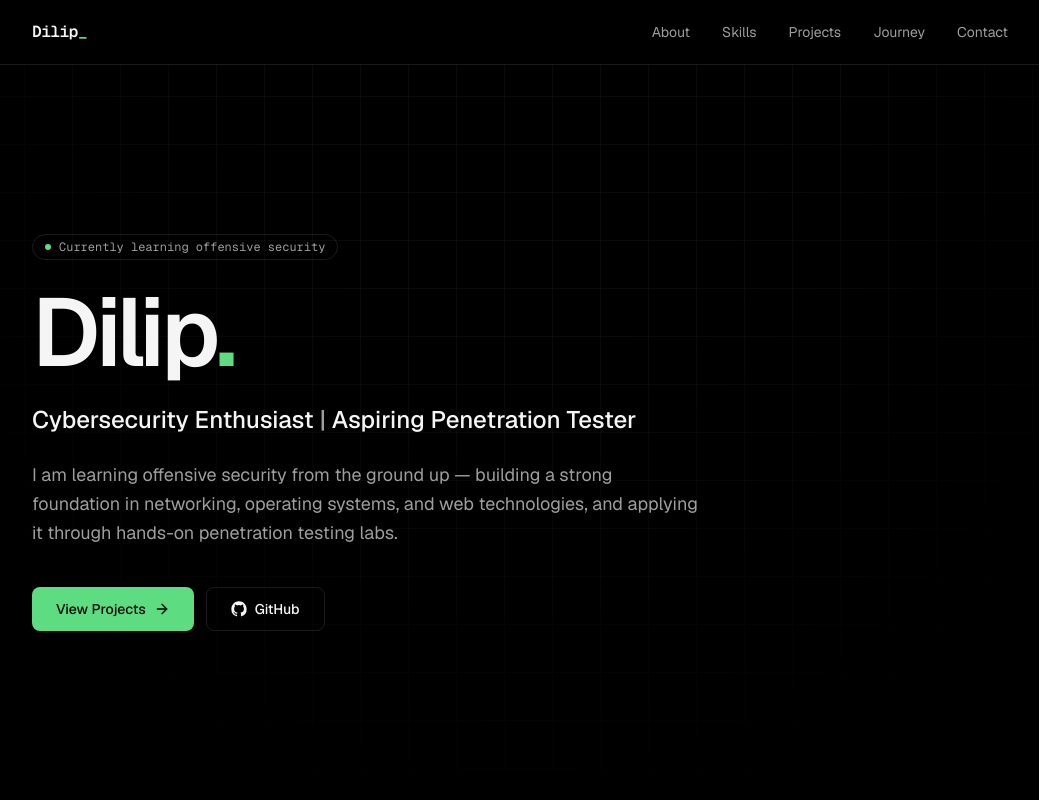
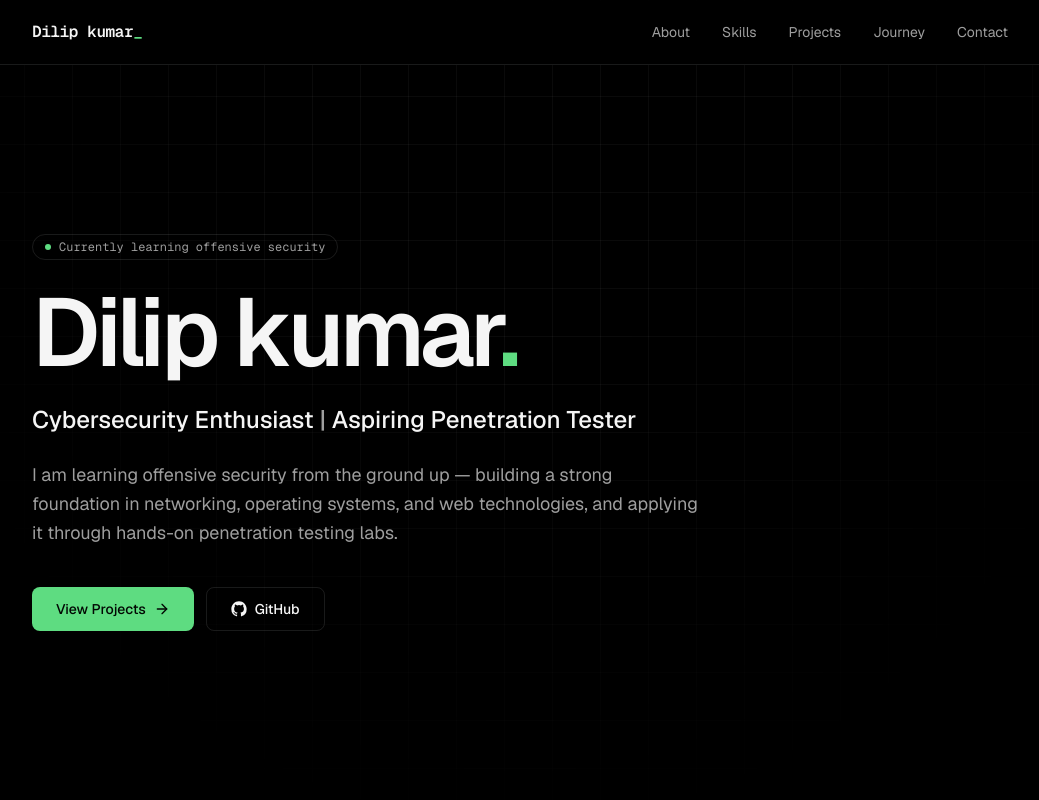
Before and after one commit to dilipkumar-sec/portfolio, a Next.js app: page / in a window 1280 px wide. Shown: the top 800 px of the page, without its empty margins (120-1159 px from the left). Built offline with nearby package versions, Linux system fonts and the light colour scheme.

Commit message:
feat: update author name to 'Dilip kumar' across portfolio metadata
V0-Chat-Id: tFODHA94SJh

```diff
--- a/app/layout.tsx
+++ b/app/layout.tsx
@@ -7,13 +7,13 @@ const geistSans = Geist({ subsets: ['latin'], variable: '--font-geist-sans' })
 const geistMono = Geist_Mono({ subsets: ['latin'], variable: '--font-geist-mono' })
 
 export const metadata: Metadata = {
-  title: 'Dilip — Cybersecurity Enthusiast | Aspiring Penetration Tester',
+  title: 'Dilip kumar — Cybersecurity Enthusiast | Aspiring Penetration Tester',
   description:
-    'Portfolio of Dilip, a cybersecurity learner focused on penetration testing, red team fundamentals, networking, Linux, Windows, and web application security.',
+    'Portfolio of Dilip kumar, a cybersecurity learner focused on penetration testing, red team fundamentals, networking, Linux, Windows, and web application security.',
   keywords: ['penetration testing', 'cybersecurity', 'red team', 'offensive security', 'portfolio'],
-  authors: [{ name: 'Dilip' }],
+  authors: [{ name: 'Dilip kumar' }],
   openGraph: {
-    title: 'Dilip — Aspiring Penetration Tester',
+    title: 'Dilip kumar — Aspiring Penetration Tester',
     description: 'Learning offensive security, networking, and penetration testing through hands-on labs.',
     type: 'website',
   },
--- a/lib/site-config.ts
+++ b/lib/site-config.ts
@@ -1,7 +1,7 @@
 // Central place to edit portfolio content. Replace placeholder values with your own.
 
 export const siteConfig = {
-  name: 'Dilip',
+  name: 'Dilip kumar',
   title: 'Cybersecurity Enthusiast | Aspiring Penetration Tester',
   intro:
     'I am learning offensive security from the ground up — building a strong foundation in networking, operating systems, and web technologies, and applying it through hands-on penetration testing labs.',
```
